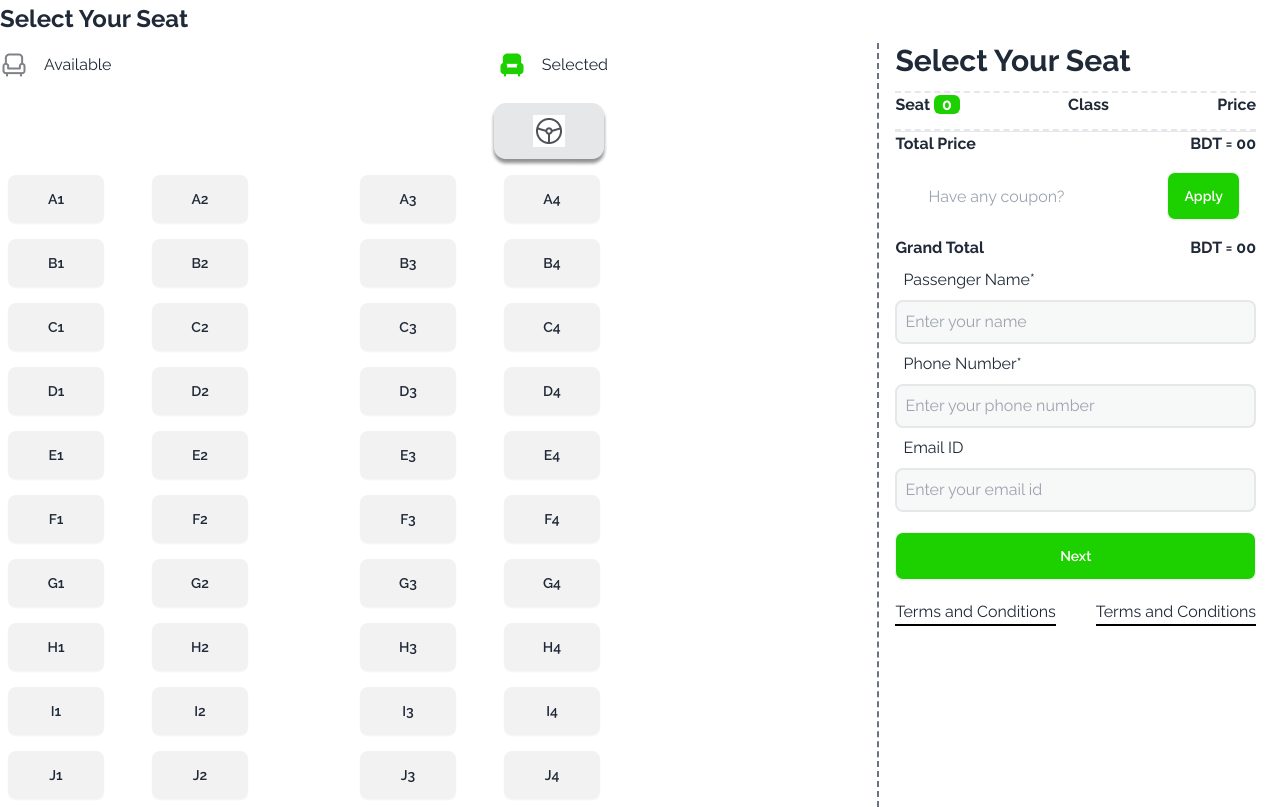
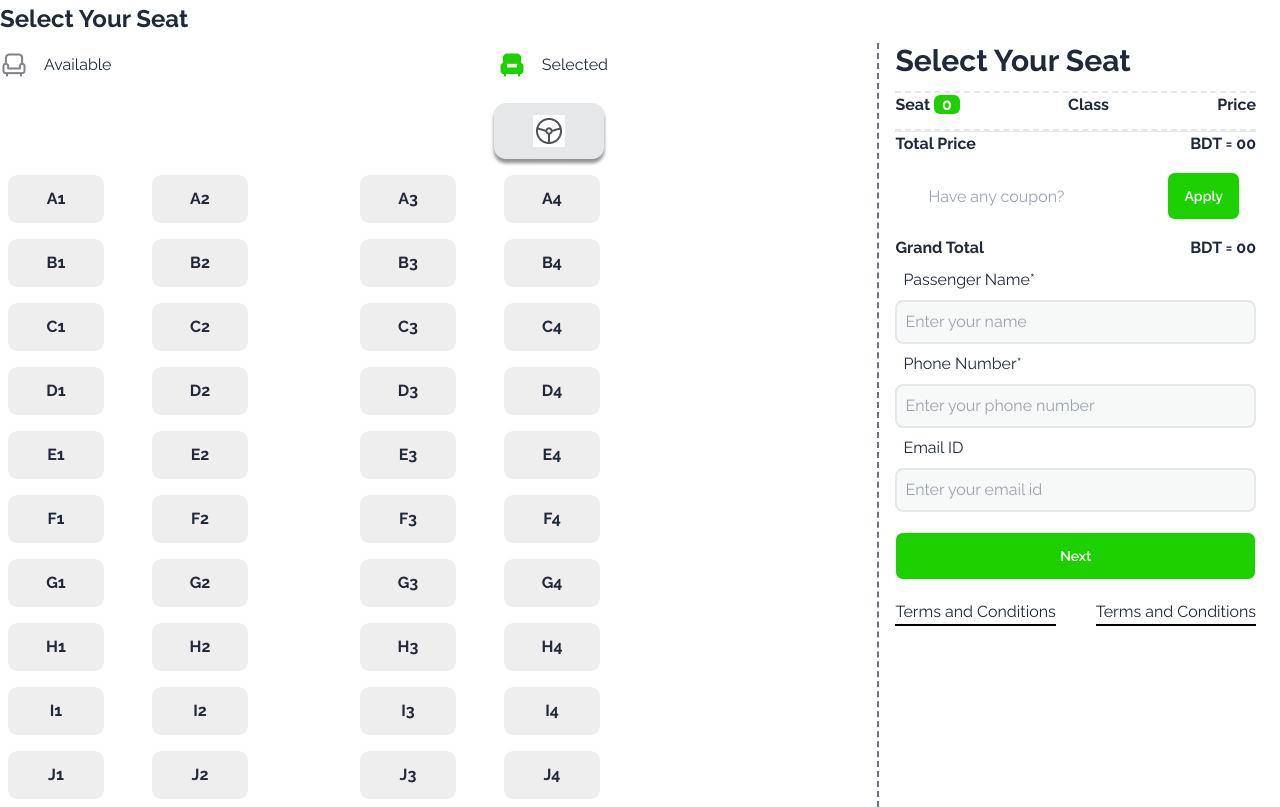
Before and after one commit to Ismail9942/busTravels, a plain HTML site: page index.html in a window 1280 px wide. Shown: the part 1999-2806 px from the top of the page. Drawn offline with nearby package versions, Linux system fonts and the light colour scheme.

Commit message:
javascript addddd

```diff
--- a/index.html
+++ b/index.html
@@ -14,8 +14,9 @@
     <script src="https://cdn.tailwindcss.com"></script>
     <link rel="stylesheet" href="styles/style.css" />
   </head>
-  <body class="font-family">
+  <body class="font-family ">
     <!--navbar starts   -->
+      <main id="main">
     <nav class="container mx-auto">
       <div class="navbar bg-base-100">
         <div class="navbar-start">
@@ -220,58 +221,58 @@
             <img class="" src="images/driv.png" alt="" />
           </div>
           <!-- seat number -->
-          <div class="flex gap-24">
+          <div id="my-container" class="flex gap-24">
             <div class="div-1 flex gap-8">
               <div class="flex flex-col">
-                <button id="A1" class="btn w-24 seat m-2">A1</button>
-                <button id="B1" class="btn w-24 seat m-2">B1</button>
-                <button id="C1" class="btn w-24 seat m-2">C1</button>
-                <button id="D1" class="btn w-24 seat m-2">D1</button>
-                <button id="E1" class="btn w-24 seat m-2">E1</button>
-                <button id="F1" class="btn w-24 seat m-2">F1</button>
-                <button id="G1" class="btn w-24 seat m-2">G1</button>
-                <button id="H1" class="btn w-24 seat m-2">H1</button>
-                <button id="I1" class="btn w-24 seat m-2">I1</button>
-                <button id="J1" class="btn w-24 seat m-2">J1</button>
+                <button id="A1" class="btn-style seat m-2">A1</button>
+                <button id="B1" class="btn-style seat m-2">B1</button>
+                <button id="C1" class="btn-style seat m-2">C1</button>
+                <button id="D1" class="btn-style seat m-2">D1</button>
+                <button id="E1" class="btn-style seat m-2">E1</button>
+                <button id="F1" class="btn-style seat m-2">F1</button>
+                <button id="G1" class="btn-style seat m-2">G1</button>
+                <button id="H1" class="btn-style seat m-2">H1</button>
+                <button id="I1" class="btn-style seat m-2">I1</button>
+                <button id="J1" class="btn-style seat m-2">J1</button>
               </div>
               <div class="div-2 flex flex-col">
-                <button class="btn w-24 seat m-2">A2</button>
-                <button class="btn w-24 seat m-2">B2</button>
-                <button class="btn w-24 seat m-2">C2</button>
-                <button class="btn w-24 seat m-2">D2</button>
-                <button class="btn w-24 seat m-2">E2</button>
-                <button class="btn w-24 seat m-2">F2</button>
-                <button class="btn w-24 seat m-2">G2</button>
-                <button class="btn w-24 seat m-2">H2</button>
-                <button class="btn w-24 seat m-2">I2</button>
-                <button class="btn w-24 seat m-2">J2</button>
+                <button class="btn-style seat m-2">A2</button>
+                <button class="btn-style seat m-2">B2</button>
+                <button class="btn-style seat m-2">C2</button>
+                <button class="btn-style seat m-2">D2</button>
+                <button class="btn-style seat m-2">E2</button>
+                <button class="btn-style seat m-2">F2</button>
+                <button class="btn-style seat m-2">G2</button>
+                <button class="btn-style seat m-2">H2</button>
+                <button class="btn-style seat m-2">I2</button>
+                <button class="btn-style seat m-2">J2</button>
               </div>
             </div>
 
             <div class="div-3 flex gap-8">
               <div class="flex flex-col">
-                <button class="btn w-24 seat m-2">A3</button>
-                <button class="btn w-24 seat m-2">B3</button>
-                <button class="btn w-24 seat m-2">C3</button>
-                <button class="btn w-24 seat m-2">D3</button>
-                <button class="btn w-24 seat m-2">E3</button>
-                <button class="btn w-24 seat m-2">F3</button>
-                <button class="btn w-24 seat m-2">G3</button>
-                <button class="btn w-24 seat m-2">H3</button>
-                <button class="btn w-24 seat m-2">I3</button>
-                <button class="btn w-24 seat m-2">J3</button>
+                <button class="btn-style seat m-2">A3</button>
+                <button class="btn-style seat m-2">B3</button>
+                <button class="btn-style seat m-2">C3</button>
+                <button class="btn-style seat m-2">D3</button>
+                <button class="btn-style seat m-2">E3</button>
+                <button class="btn-style seat m-2">F3</button>
+                <button class="btn-style seat m-2">G3</button>
+                <button class="btn-style seat m-2">H3</button>
+                <button class="btn-style seat m-2">I3</button>
+                <button class="btn-style seat m-2">J3</button>
               </div>
               <div class="div-4 flex flex-col">
-                <button class="btn w-24 seat m-2">A4</button>
-                <button class="btn w-24 seat m-2">B4</button>
-                <button class="btn w-24 seat m-2">C4</button>
-                <button class="btn w-24 seat m-2">D4</button>
-                <button class="btn w-24 seat m-2">E4</button>
-                <button class="btn w-24 seat m-2">F4</button>
-                <button class="btn w-24 seat m-2">G4</button>
-                <button class="btn w-24 seat m-2">H4</button>
-                <button class="btn w-24 seat m-2">I4</button>
-                <button class="btn w-24 seat m-2">J4</button>
+                <button class="btn-style seat m-2">A4</button>
+                <button class="btn-style seat m-2">B4</button>
+                <button class="btn-style seat m-2">C4</button>
+                <button class="btn-style seat m-2">D4</button>
+                <button class="btn-style seat m-2">E4</button>
+                <button class="btn-style seat m-2">F4</button>
+                <button class="btn-style seat m-2">G4</button>
+                <button class="btn-style seat m-2">H4</button>
+                <button class="btn-style seat m-2">I4</button>
+                <button class="btn-style seat m-2">J4</button>
               </div>
             </div>
           </div>
@@ -348,7 +349,7 @@
               placeholder="Enter your email id"
             />
 
-            <button class="btn bg-[#1DD100] text-white mt-5">Next</button>
+            <button onclick="play()" class="btn bg-[#1DD100] text-white mt-5">Next</button>
             <div class="flex gap-10 mt-5">
               <p class="border-b-2 border-black">Terms and Conditions</p>
               <p class="border-b-2 border-black">Terms and Conditions</p>
@@ -357,7 +358,16 @@
         </div>
       </div>
     </section>
-
+  </main>
+    <section id="next" class="hidden w-96 mx-auto bg-[#F7F8F8] shadow-2xl shadow-gray-800 p-6 mt-10 rounded-xl">
+      <img src="images/success.png" alt="">
+      <h3 class="font-bold">SUCCESS</h3>
+      <p class="font-md">Thank you for Booking Our Bus Seats.
+      We are working hard to find the best
+      service and deals for you.</p>
+      <p>Shortly you will find a confirmation in your email.</p>
+      <button class="btn bg-green-500 w-full rounded-full">Continue</button>
+    </section>
     <script src="script/index.js"></script>
   </body>
 </html>
--- a/script/index.js
+++ b/script/index.js
@@ -1,14 +1,16 @@
         const allBtn = document.getElementsByClassName("seat");
+
         for(const btn of allBtn){
 
         btn.addEventListener("click", function(event){
-    const name = event.target.innerText;
-    document.getElementsByClassName("seat").innerText=name;
+       const name = event.target.innerText;
+       document.getElementsByClassName("seat").innerText=name;
        const price = document.getElementById("ticket-price").innerText;
        const selectContainer = document.getElementById("seat-price");
 
 
        event.target.setAttribute("disabled", false);
+
 
 
 
@@ -29,16 +31,16 @@
        selectContainer.appendChild(div);
 
 
-       seatCount()
-       budgetCount()
+       seatCount();
+       budgetCount();
        totalPrice(price);
-       grandTotal()
-    //    getValueById()
-
+       grandTotal();
+       myFunction(this, '#1DD100');
 
 
     })
 }
+
 
 
 function totalPrice (price){
@@ -72,6 +74,8 @@ function grandTotal (control){
     }
 }
 
+
+
 function seatCount (value){
     const seatCount = document.getElementById("seat-count").innerText;
     const updateSeat = parseInt(seatCount);
@@ -90,7 +94,20 @@ function budgetCount (value){
     document.querySelectorAll(".seat").innerText=updateAllBtn+1;
  }
 
-//  function getValueById(id) {
-//     const targetElement = document.getElementById(id).innerText;
-//     return parseInt(targetElement);
-//   }
+ function myFunction(element, color) {
+    element.style.backgroundColor = color;
+  }
+
+  function hideElementById(elementId) {
+    const element = document.getElementById(elementId);
+    element.classList.add('hidden');
+}
+
+  function showElementById(elementId) {
+    const element = document.getElementById(elementId);
+    element.classList.remove('hidden');
+}
+  function play() {
+    hideElementById("main")
+    showElementById("next");
+}
--- a/styles/style.css
+++ b/styles/style.css
@@ -10,3 +10,25 @@
     justify-content: space-between;
     align-items: center;
 }
+
+.btn-style{
+    width: 6rem;
+    height: 3rem;
+    padding: 10px;
+    font-size: 1rem;
+    cursor: pointer;
+    font-weight: bold;
+    text-align: center;
+    text-transform: uppercase;
+    border-radius: 0.6rem;
+    background-color: #5c5b5a1a;
+}
+
+.btn-style:hover{
+    background-color: #5c5b5a4d;
+}
+
+.btn-color{
+    background-color: #1DD100;
+    color: white;
+}
```
